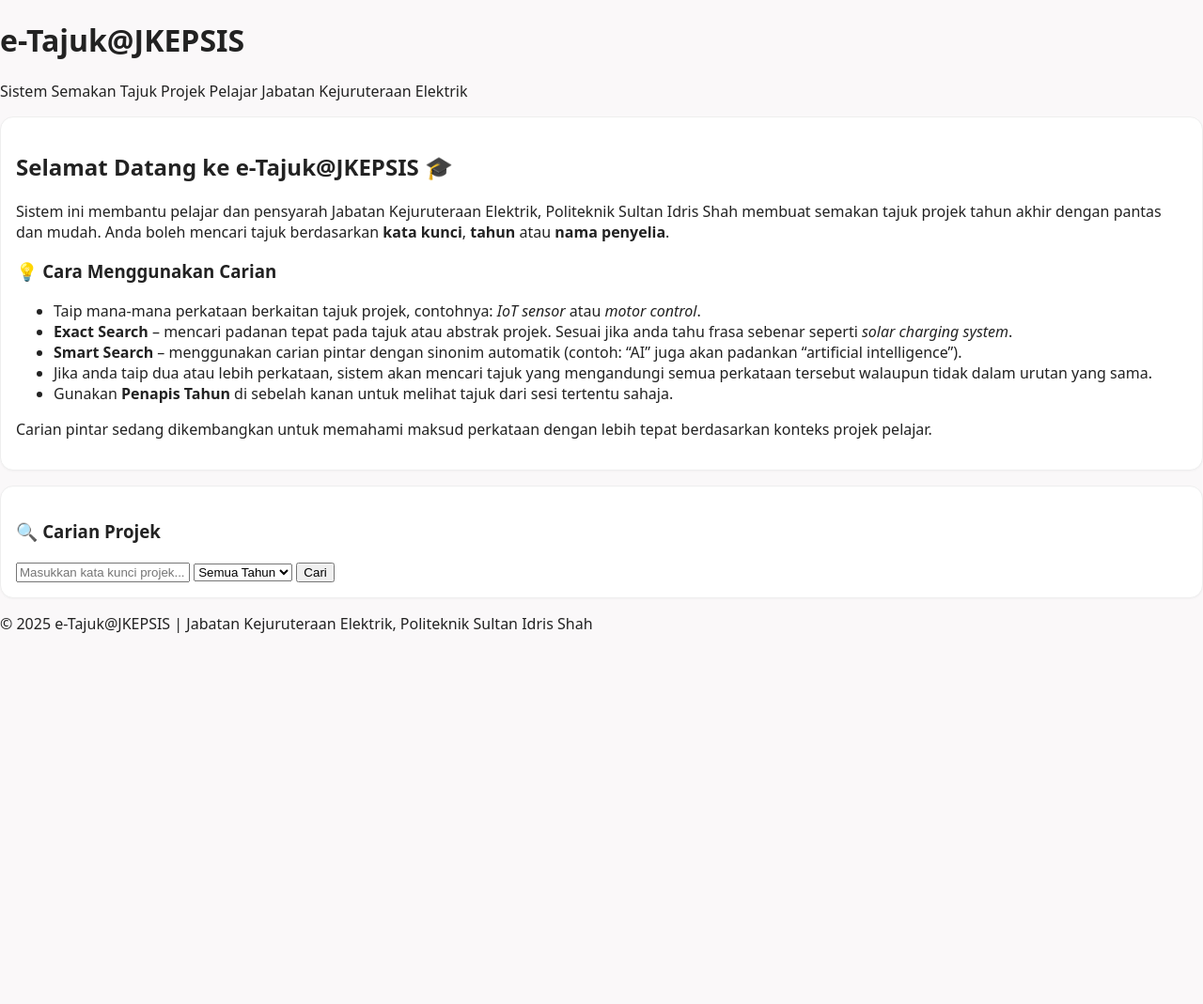
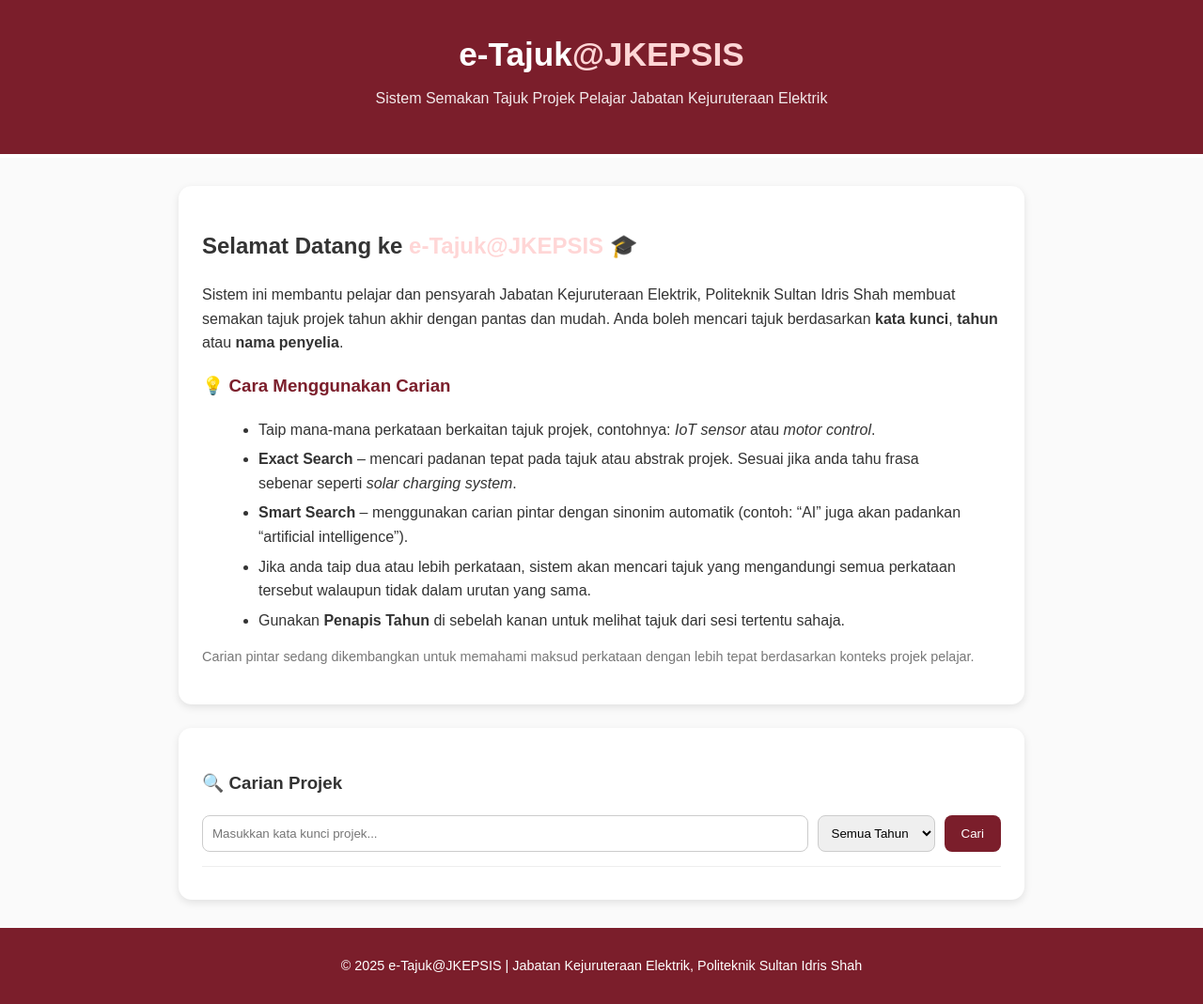
Before and after one commit to naily92/eTajuk-JKEPSIS, a Flask app: page / in a window 1280 px wide. Shown: the whole page at 94% size. Before the commit the page ends 674 px from the top, so only its background shows below. Run offline with Flask 3, Linux system fonts and the light colour scheme; data that the repository does not hold is empty; some libraries are stand-ins or nearby versions.

Commit message:
Update style.css

```diff
--- a/static/css/style.css
+++ b/static/css/style.css
@@ -1,36 +1,148 @@
+/* === Warna Tema === */
 :root {
   --maroon: #7b1e2b;
-  --maroon-dark: #611723;
-  --bg: #faf8f9;
-  --text: #222;
-  --muted: #666;
-  --card: #ffffff;
-  --accent: #f2e6e8;
+  --light-maroon: #9b2f3f;
+  --bg-light: #fafafa;
+  --text-dark: #333;
 }
-* { box-sizing: border-box; }
-body { margin: 0; font-family: system-ui, -apple-system, Segoe UI, Roboto, Helvetica, Arial, sans-serif; background: var(--bg); color: var(--text); }
-.navbar { position: sticky; top: 0; z-index: 10; background: var(--card); border-bottom: 1px solid #eee; padding: 8px 16px; display: flex; align-items: center; justify-content: space-between; }
-.brand { display: flex; align-items: center; gap: 12px; }
-.logo { height: 56px; display: block; }
-.title { font-weight: 700; color: var(--maroon); font-size: 20px; }
-.btn { display: inline-block; padding: 10px 14px; border-radius: 10px; border: 1px solid var(--maroon); color: var(--maroon); text-decoration: none; background: transparent; cursor: pointer; }
-.btn.primary { background: var(--maroon); color: #fff; border-color: var(--maroon); }
-.btn.ghost { border-color: var(--maroon); color: var(--maroon); background: #fff; }
-.container { max-width: 1100px; margin: 24px auto; padding: 0 16px; }
-.card { background: var(--card); border: 1px solid #eee; border-radius: 14px; padding: 16px; margin-bottom: 16px; box-shadow: 0 1px 2px rgba(0,0,0,0.03); }
-.search-box .search-form { display: grid; grid-template-columns: 1fr 180px auto auto; gap: 10px; align-items: center; }
-.search-box input[type="text"], .search-box select, .auth input, .auth textarea, .admin textarea, .admin input[type="file"] { width: 100%; padding: 10px 12px; border: 1px solid #ddd; border-radius: 10px; font-size: 14px; }
-.search-box .mode { display: flex; gap: 14px; align-items: center; }
-.session-text { margin-top: 10px; padding: 10px 12px; background: var(--accent); border-radius: 10px; color: var(--maroon-dark); border: 1px solid #ead2d6; }
-.counts { display: flex; gap: 20px; margin-top: 8px; color: var(--muted); }
-.smart-terms { margin-top: 6px; font-size: 14px; color: var(--muted); }
-.results .card-title { margin: 4px 0 6px; }
-.meta { color: var(--muted); margin: 0 0 10px; font-size: 14px; }
-.abstract { line-height: 1.6; margin: 0 0 8px; }
-.toggle { color: var(--maroon); text-decoration: none; font-weight: 600; }
-.footer { text-align: center; padding: 30px 0; color: var(--muted); }
-.auth, .admin { max-width: 520px; margin: 40px auto; }
-.flash { padding: 8px 12px; border-radius: 10px; margin: 8px 0; }
-.flash.success { background: #e7faef; border: 1px solid #b6ecc8; color: #145c2c; }
-.flash.danger { background: #fdeaea; border: 1px solid #f6c2c2; color: #7a1111; }
-@media (max-width: 720px) { .search-box .search-form { grid-template-columns: 1fr; } }
+
+/* === Struktur Asas === */
+body {
+  font-family: "Poppins", sans-serif;
+  margin: 0;
+  background: var(--bg-light);
+  color: var(--text-dark);
+  line-height: 1.6;
+}
+
+/* === Header === */
+header {
+  text-align: center;
+  background: var(--maroon);
+  color: white;
+  padding: 30px 10px;
+  border-bottom: 4px solid #fff;
+}
+
+header h1 {
+  margin: 0;
+  font-size: 2.2em;
+}
+
+.highlight {
+  color: #ffd6d6;
+}
+
+.subtitle {
+  margin-top: 6px;
+  font-size: 1em;
+  opacity: 0.9;
+}
+
+/* === Kad & Bahagian Utama === */
+main {
+  max-width: 900px;
+  margin: 30px auto;
+  padding: 0 20px;
+}
+
+.card {
+  background: white;
+  border-radius: 14px;
+  box-shadow: 0 3px 8px rgba(0, 0, 0, 0.1);
+  padding: 25px;
+  margin-bottom: 25px;
+}
+
+.section-title {
+  color: var(--maroon);
+  margin-top: 18px;
+}
+
+/* === Senarai Penggunaan === */
+.usage-list {
+  list-style: disc;
+  text-align: left;
+  margin: 10px auto;
+  max-width: 750px;
+  padding-left: 20px;
+}
+
+.usage-list li {
+  margin-bottom: 6px;
+}
+
+.muted {
+  font-size: 0.9em;
+  color: #777;
+}
+
+/* === Carian === */
+.search-section form {
+  display: flex;
+  flex-wrap: wrap;
+  gap: 10px;
+  margin-top: 10px;
+}
+
+#keyword {
+  flex: 1;
+  padding: 10px;
+  border: 1px solid #ccc;
+  border-radius: 8px;
+}
+
+#yearFilter {
+  padding: 10px;
+  border: 1px solid #ccc;
+  border-radius: 8px;
+}
+
+button {
+  background: var(--maroon);
+  color: white;
+  border: none;
+  border-radius: 8px;
+  padding: 10px 18px;
+  cursor: pointer;
+  transition: background 0.3s;
+}
+
+button:hover {
+  background: var(--light-maroon);
+}
+
+.result-count {
+  margin-top: 15px;
+  font-weight: 600;
+  color: var(--light-maroon);
+}
+
+/* === Hasil Carian === */
+#results {
+  margin-top: 15px;
+  padding-top: 10px;
+  border-top: 1px solid #eee;
+}
+
+/* === Footer === */
+footer {
+  text-align: center;
+  padding: 15px;
+  background: var(--maroon);
+  color: white;
+  font-size: 0.9em;
+}
+
+/* === Responsif (Mobile) === */
+@media (max-width: 600px) {
+  header h1 {
+    font-size: 1.6em;
+  }
+  .card {
+    padding: 18px;
+  }
+  button {
+    width: 100%;
+  }
+}
```
